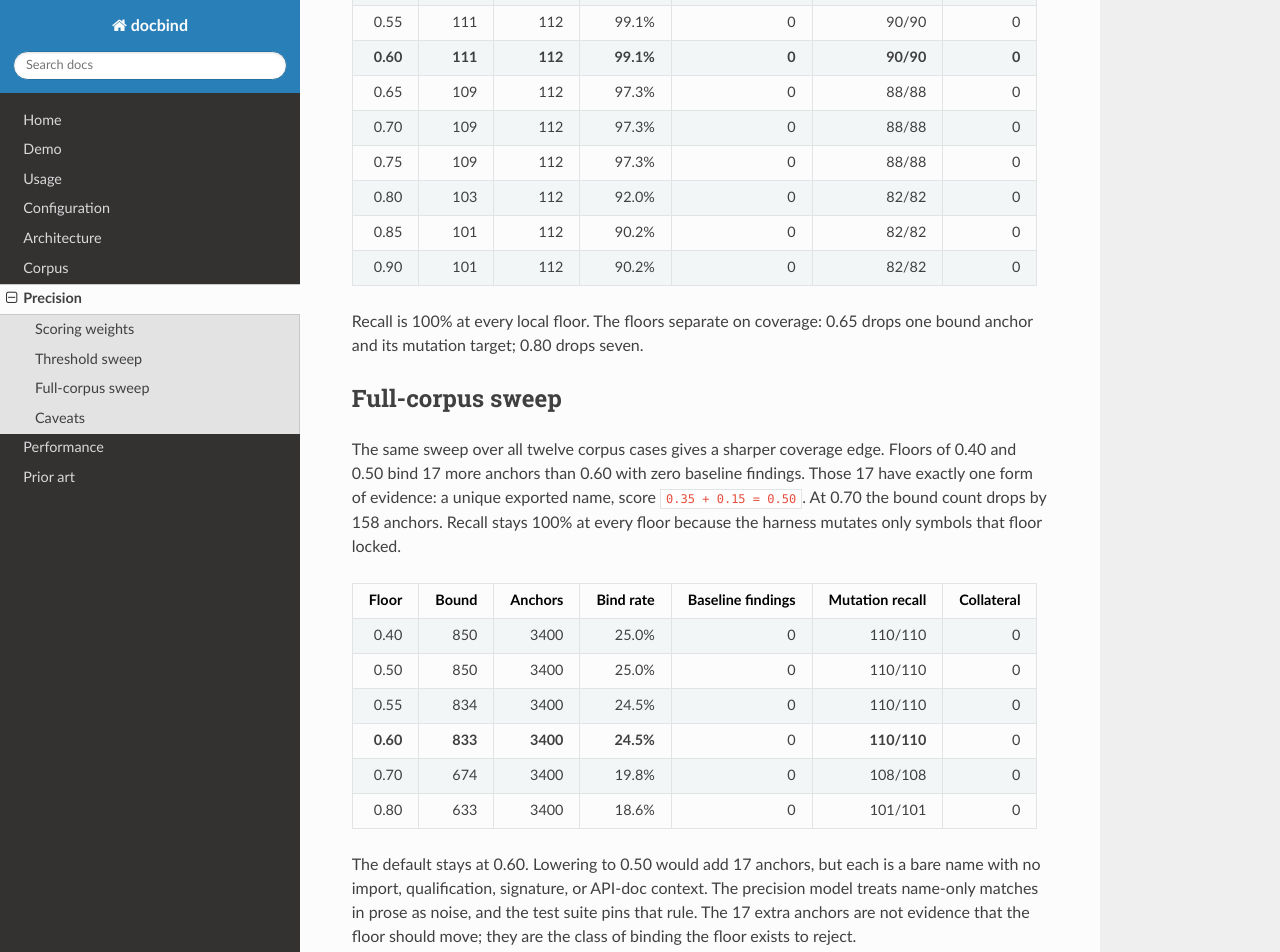
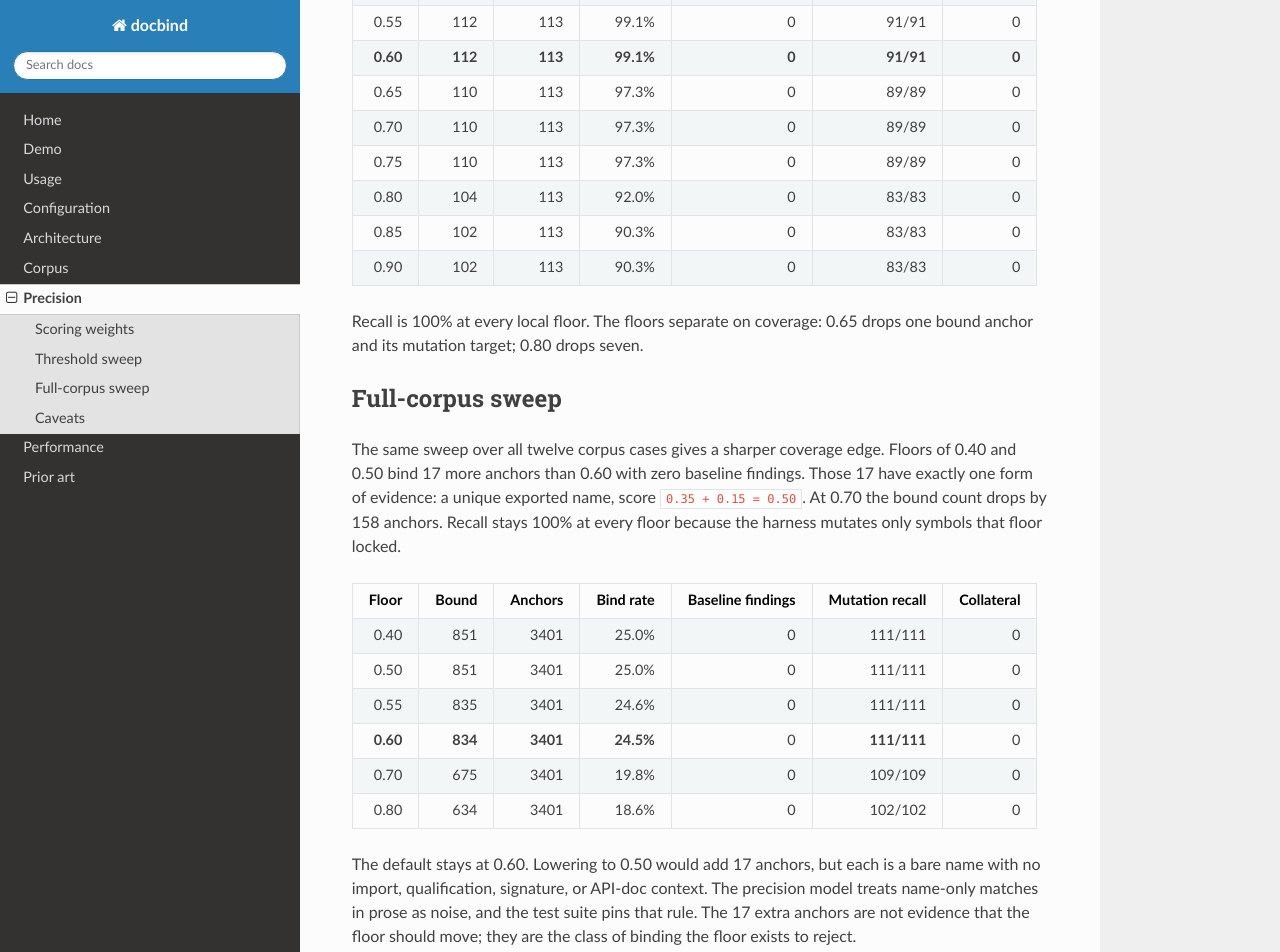
Before and after one commit to vindeckyy/docbind, an MkDocs documentation site: the page built from docs/precision.md, in a window 1280 px wide and 1400 px high, scrolled down 1459 px. Shown: the top 952 px of the window. Built offline with MkDocs 1.6.1, drawn with Linux system fonts in a browser that asks for light colours; nearby versions of some CDN libraries; some of the changed text lies outside the part shown.

```diff
--- a/docs/precision.md
+++ b/docs/precision.md
@@ -37,17 +37,17 @@ A binding also fails when the best score is within `0.05` of the second candidat
 
 | Floor | Bound | Anchors | Bind rate | Baseline findings | Mutation recall | Collateral |
 |---:|---:|---:|---:|---:|---:|---:|
-| 0.30 | 111 | 112 | 99.1% | 0 | 90/90 | 0 |
-| 0.40 | 111 | 112 | 99.1% | 0 | 90/90 | 0 |
-| 0.50 | 111 | 112 | 99.1% | 0 | 90/90 | 0 |
-| 0.55 | 111 | 112 | 99.1% | 0 | 90/90 | 0 |
-| **0.60** | **111** | **112** | **99.1%** | **0** | **90/90** | **0** |
-| 0.65 | 109 | 112 | 97.3% | 0 | 88/88 | 0 |
-| 0.70 | 109 | 112 | 97.3% | 0 | 88/88 | 0 |
-| 0.75 | 109 | 112 | 97.3% | 0 | 88/88 | 0 |
-| 0.80 | 103 | 112 | 92.0% | 0 | 82/82 | 0 |
-| 0.85 | 101 | 112 | 90.2% | 0 | 82/82 | 0 |
-| 0.90 | 101 | 112 | 90.2% | 0 | 82/82 | 0 |
+| 0.30 | 112 | 113 | 99.1% | 0 | 91/91 | 0 |
+| 0.40 | 112 | 113 | 99.1% | 0 | 91/91 | 0 |
+| 0.50 | 112 | 113 | 99.1% | 0 | 91/91 | 0 |
+| 0.55 | 112 | 113 | 99.1% | 0 | 91/91 | 0 |
+| **0.60** | **112** | **113** | **99.1%** | **0** | **91/91** | **0** |
+| 0.65 | 110 | 113 | 97.3% | 0 | 89/89 | 0 |
+| 0.70 | 110 | 113 | 97.3% | 0 | 89/89 | 0 |
+| 0.75 | 110 | 113 | 97.3% | 0 | 89/89 | 0 |
+| 0.80 | 104 | 113 | 92.0% | 0 | 83/83 | 0 |
+| 0.85 | 102 | 113 | 90.3% | 0 | 83/83 | 0 |
+| 0.90 | 102 | 113 | 90.3% | 0 | 83/83 | 0 |
 
 Recall is 100% at every local floor. The floors separate on coverage: 0.65 drops one bound anchor and its mutation target; 0.80 drops seven.
 
@@ -57,12 +57,12 @@ The same sweep over all twelve corpus cases gives a sharper coverage edge. Floor
 
 | Floor | Bound | Anchors | Bind rate | Baseline findings | Mutation recall | Collateral |
 |---:|---:|---:|---:|---:|---:|---:|
-| 0.40 | 850 | 3400 | 25.0% | 0 | 110/110 | 0 |
-| 0.50 | 850 | 3400 | 25.0% | 0 | 110/110 | 0 |
-| 0.55 | 834 | 3400 | 24.5% | 0 | 110/110 | 0 |
-| **0.60** | **833** | **3400** | **24.5%** | 0 | **110/110** | 0 |
-| 0.70 | 674 | 3400 | 19.8% | 0 | 108/108 | 0 |
-| 0.80 | 633 | 3400 | 18.6% | 0 | 101/101 | 0 |
+| 0.40 | 851 | 3401 | 25.0% | 0 | 111/111 | 0 |
+| 0.50 | 851 | 3401 | 25.0% | 0 | 111/111 | 0 |
+| 0.55 | 835 | 3401 | 24.6% | 0 | 111/111 | 0 |
+| **0.60** | **834** | **3401** | **24.5%** | 0 | **111/111** | 0 |
+| 0.70 | 675 | 3401 | 19.8% | 0 | 109/109 | 0 |
+| 0.80 | 634 | 3401 | 18.6% | 0 | 102/102 | 0 |
 
 The default stays at 0.60. Lowering to 0.50 would add 17 anchors, but each is a bare name with no import, qualification, signature, or API-doc context. The precision model treats name-only matches in prose as noise, and the test suite pins that rule. The 17 extra anchors are not evidence that the floor should move; they are the class of binding the floor exists to reject.
 
@@ -74,6 +74,6 @@ Raw rows are in `corpus/precision.json` for the local sweep and `corpus/precisio
 
 ## Caveats
 
-- The local sweep covers 112 anchors across eight fixtures. The full sweep covers all 3360 anchors but only five floors.
+- The local sweep covers 113 anchors across eight fixtures. The full sweep covers all 3360 anchors but only five floors.
 - Recall here means detecting a seeded rename of a symbol that floor locked. It says nothing about symbols the floor did not bind.
 - The full sweep samples five floors. A finer scan between 0.50 and 0.70 could locate a tighter edge.
--- a/package.json
+++ b/package.json
@@ -1,6 +1,6 @@
 {
   "name": "@vindeckyy/docbind",
-  "version": "0.1.84",
+  "version": "0.1.85",
   "description": "Static analysis for stale symbol references in markdown and reStructuredText. Supports TypeScript, JavaScript, Python, Rust, and Go.",
   "type": "module",
   "bin": {
```
Also changed, not shown: CHANGELOG.md (+21 -0 lines), README.md (+4 -4 lines), docs/corpus.md (+2 -2 lines), 11 other files.
